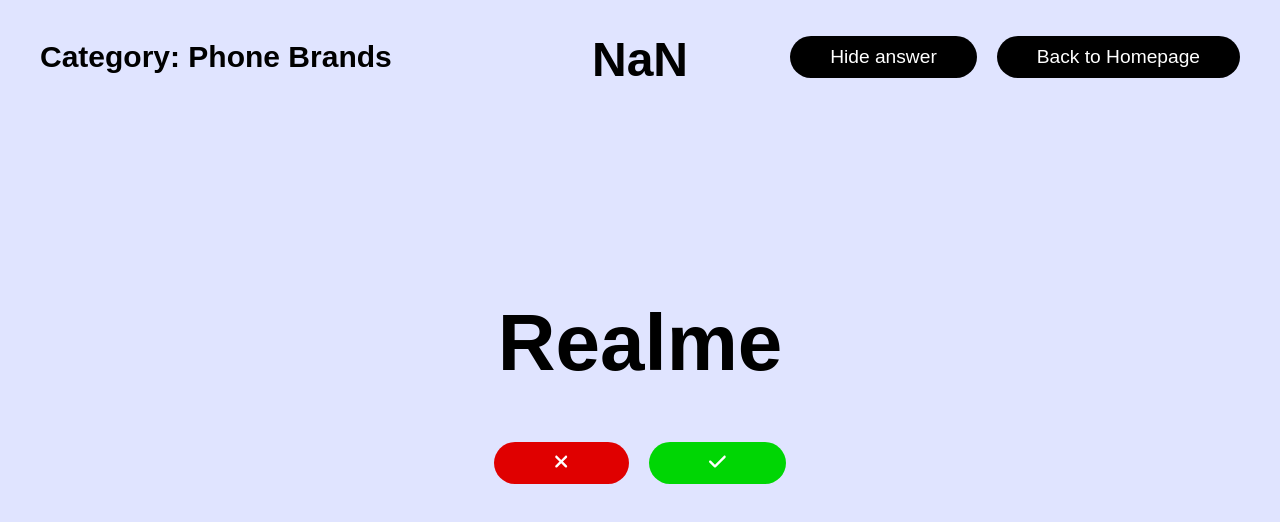
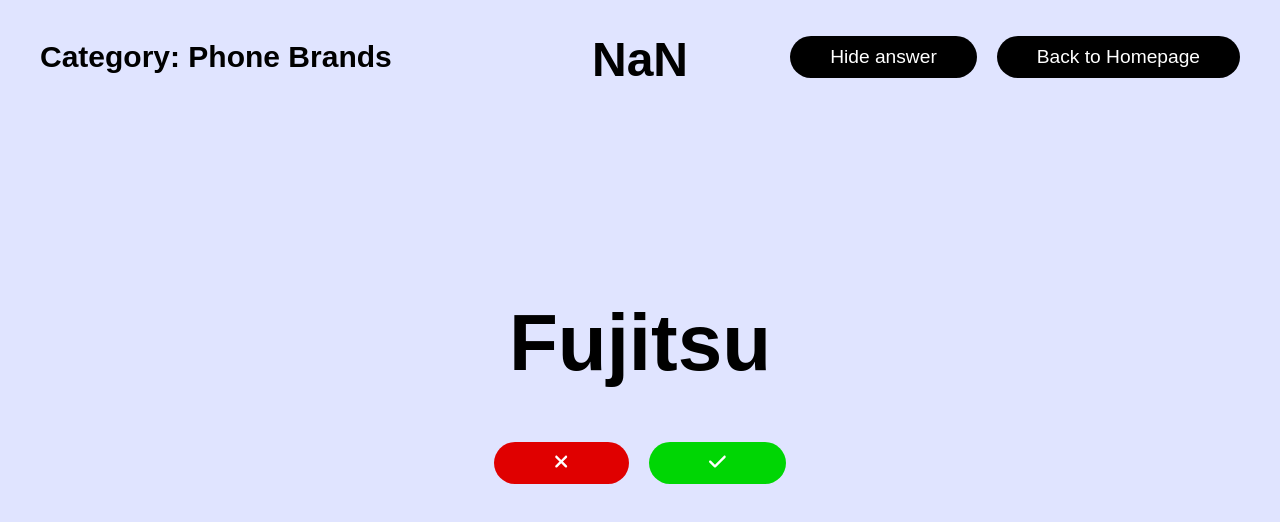
Before and after one commit to suttirakcha/lets-guess, a React (Create React App) app: page /phone-brands in a window 1280 px wide. Shown: the top 522 px of the page. Built offline with nearby package versions, Linux system fonts and the light colour scheme; a web font is replaced by a local one.

Commit message:
Commit Codes

```diff
--- a/src/categories/fashion-brands.js
+++ b/src/categories/fashion-brands.js
@@ -3,6 +3,6 @@
 import Questions from "../components/questions";
 
 export default function FashionBrands(){
-  const words = ["UNIQLO","Gucci","Pomelo","Kloset","Milin","Miu Miu","Rotsaniyom","Soda","Tube Gallery","iCONiC","NIKE","Off-White","Balenciaga","PRADA","Versace","Vetements","FENDI","VALENTINO","Yves Saint Laurent","Louis Vuitton","Mitr","Adidas","Givenchy","SHEIN","ZARA","Vatanika","POEM","DISAYA","BOYY","Celine","Hermès","Chanel","Victoria's Secret","Under Armour","H&M","Rolex","PUMA","Ralph Lauren","Cartier","Tiffany & Co.","Swarovski","Levi's","Dior","Aldo","Patagonia","TAG Heuer","LACOSTE","ESCADA","Elie Tahari","Zalando","Burberry","Chow Tai Fook","Omega","Giorgio Armani","Lululemon","The North Face","ASOS","Nordstrom","C&A","Macy's","Ray Ban"];
+  const words = ["UNIQLO","Gucci","Pomelo","Kloset","Milin","Miu Miu","Rotsaniyom","Soda","Tube Gallery","iCONiC","NIKE","Off-White","Balenciaga","PRADA","Versace","Vetements","FENDI","VALENTINO","Yves Saint Laurent","Louis Vuitton","Mitr","Adidas","Givenchy","SHEIN","ZARA","Vatanika","POEM","DISAYA","BOYY","Celine","Hermès","Chanel","Victoria's Secret","Under Armour","H&M","Rolex","PUMA","Ralph Lauren","Cartier","Tiffany & Co.","Swarovski","Levi's","Dior","Aldo","Patagonia","TAG Heuer","LACOSTE","ESCADA","Elie Tahari","Zalando","Burberry","Chow Tai Fook","Omega","Giorgio Armani","Lululemon","The North Face","ASOS","Nordstrom","C&A","Macy's","Ray Ban","FOREVER 21","Calvin Klein","Longchamp"];
   return (<Questions answers={words} category="Fashion Brands" redirect="/fashion-brands"/>)
 }
--- a/src/categories/phone-brands.js
+++ b/src/categories/phone-brands.js
@@ -3,6 +3,6 @@
 import Questions from "../components/questions";
 
 export default function PhoneBrands(){
-  const words = ["Nokia","Huawei","Oppo","Samsung","Apple","Sony","Honor","Xiaomi","Acer","Asus","BlackBerry","Google","LG","Motorola","Lenovo","Vivo","Realme","Fujitsu","Panasonic","I-Mobile","Microsoft","HTC","Infinix","HP","NEC","Casio","ZTE","Hitachi","Sharp","AIS","DTAC","TRUE","Wellcom","Alcatel Mobile","Bittium","Smartisan","OnePlus","Meizu","Haier","Cherry Mobile","Brondi","Wiko"];
+  const words = ["Nokia","Huawei","Oppo","Samsung","Apple","Sony","Honor","Xiaomi","Acer","Asus","BlackBerry","Google","LG","Motorola","Lenovo","Vivo","Realme","Fujitsu","Panasonic","I-Mobile","Microsoft","HTC","Infinix","HP","NEC","Casio","ZTE","Hitachi","Sharp","AIS","DTAC","TRUE","Wellcom","Alcatel Mobile","Bittium","Smartisan","OnePlus","Meizu","Haier","Cherry Mobile","Brondi","Wiko","SHIFT","MobiWire","Kyocera"];
   return (<Questions answers={words} category="Phone Brands" redirect="/phone-brands"/>)
 }
```
